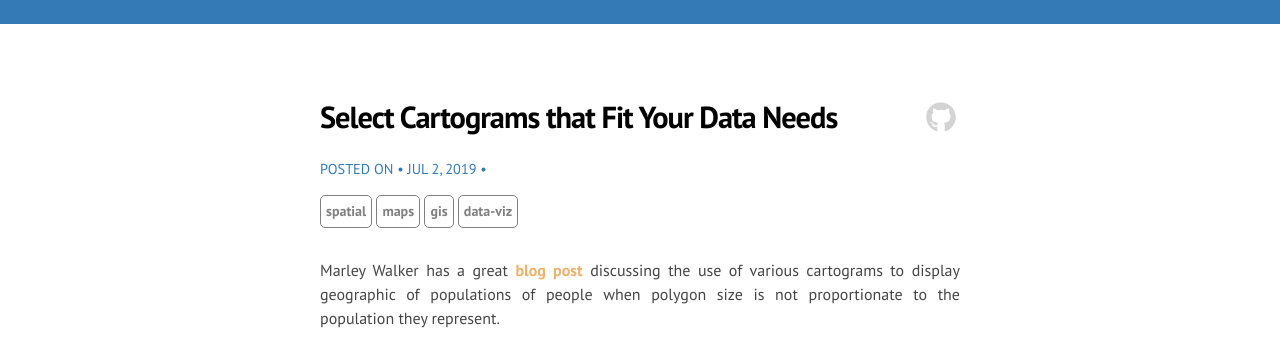
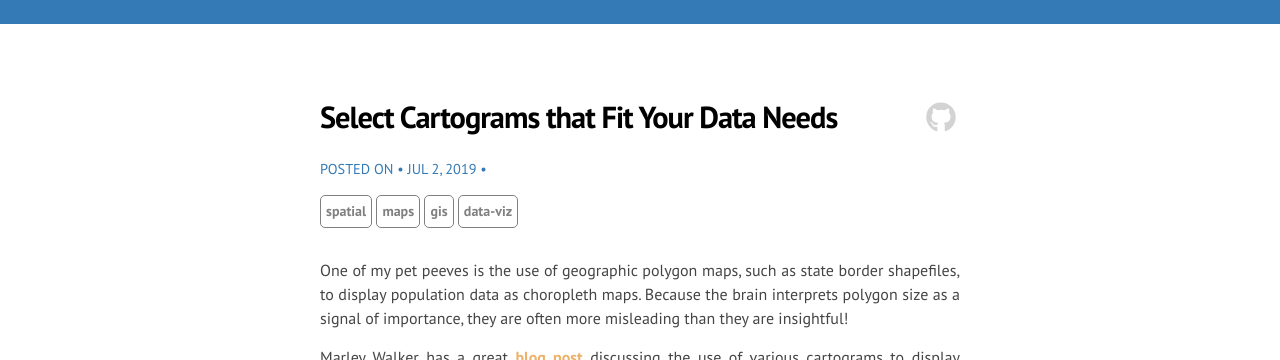
Before and after one commit to DS4PS/ds4ps.github.io, a Jekyll site: the page built from _posts/2019-07-02-cartograms.md, in a window 1280 px wide and 900 px high, scrolled down 426 px, cut to the strip 0-360 px from the top of the window. Built offline with Jekyll 4.4.1, drawn with Linux system fonts in a browser that asks for light colours; nearby versions of some CDN libraries; library files that are not in the unit come from our copies.

Commit message:
Update 2019-07-02-cartograms.md

```diff
--- a/_posts/2019-07-02-cartograms.md
+++ b/_posts/2019-07-02-cartograms.md
@@ -4,6 +4,8 @@ title: Select Cartograms that Fit Your Data Needs
 tags: [ spatial, maps, gis, data-viz ]
 author:
 ---
+
+One of my pet peeves is the use of geographic polygon maps, such as state border shapefiles, to display population data as choropleth maps. Because the brain interprets polygon size as a signal of importance, they are often more misleading than they are insightful!
 
 Marley Walker has a great [blog post](https://www.wired.com/2016/10/electoral-maps-look-little-different-heres/) discussing the use of various cartograms to display geographic of populations of people when polygon size is not proportionate to the population they represent.
 
```
